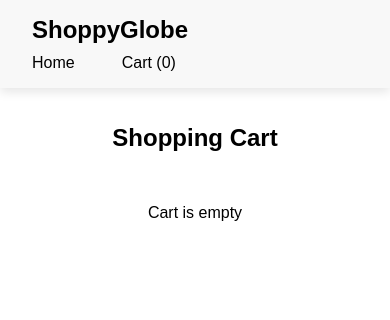
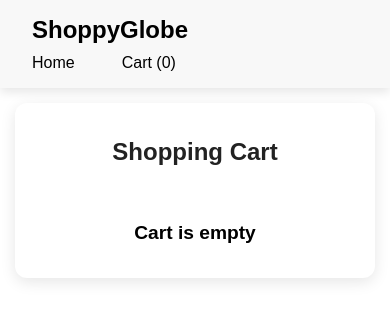
Before and after one commit to KhushbuKumari21/ShoppyGlobe-E-commerce-Application-, a React (Vite) app: page /cart in a window 390 px wide. Shown: the top 320 px of the page. Built offline with nearby package versions, Linux system fonts and the light colour scheme.

Commit message:
Add responsive CSS styling to Cart component with modern layout and buttons

```diff
--- /dev/null
+++ b/src/components/Cart.css
@@ -0,0 +1,74 @@
+/* Cart.css */
+
+/* Cart container */
+.cart {
+  max-width: 900px;
+  margin: 30px auto;
+  padding: 20px;
+  background-color: #ffffff;
+  border-radius: 12px;
+  box-shadow: 0 4px 15px rgba(0, 0, 0, 0.1);
+}
+
+/* Heading */
+.cart h2 {
+  text-align: center;
+  color: #222;
+  margin-bottom: 20px;
+  font-size: 1.8rem;
+}
+
+/* Empty cart message */
+.cart p {
+  text-align: center;
+  font-size: 1.1rem;
+  color: #555;
+}
+
+/* Buttons */
+.cart button {
+  display: inline-block;
+  background-color: #007bff;
+  color: #fff;
+  border: none;
+  padding: 12px 20px;
+  margin: 10px 10px 0 0;
+  border-radius: 6px;
+  cursor: pointer;
+  font-size: 1rem;
+  transition: background-color 0.3s ease, transform 0.2s ease;
+}
+
+.cart button:hover {
+  background-color: #0056b3;
+  transform: scale(1.05);
+}
+
+/* Total price */
+.cart p:last-of-type {
+  font-weight: bold;
+  font-size: 1.2rem;
+  color: #000;
+  margin-top: 20px;
+}
+
+/* Responsive Design */
+@media (max-width: 768px) {
+  .cart {
+    padding: 15px;
+    margin: 15px;
+  }
+
+  .cart h2 {
+    font-size: 1.5rem;
+  }
+
+  .cart button {
+    width: 100%;
+    margin-top: 10px;
+  }
+
+  .cart p {
+    font-size: 1rem;
+  }
+}
--- a/src/components/Cart.jsx
+++ b/src/components/Cart.jsx
@@ -2,6 +2,8 @@ import { useSelector, useDispatch } from "react-redux";
 import CartItem from "./CartItem";
 import { clearCart } from "../redux/cartSlice";
 import { useNavigate } from "react-router-dom";
+import "./Cart.css";
+
 
 // Cart page
 const Cart = () => {
```
